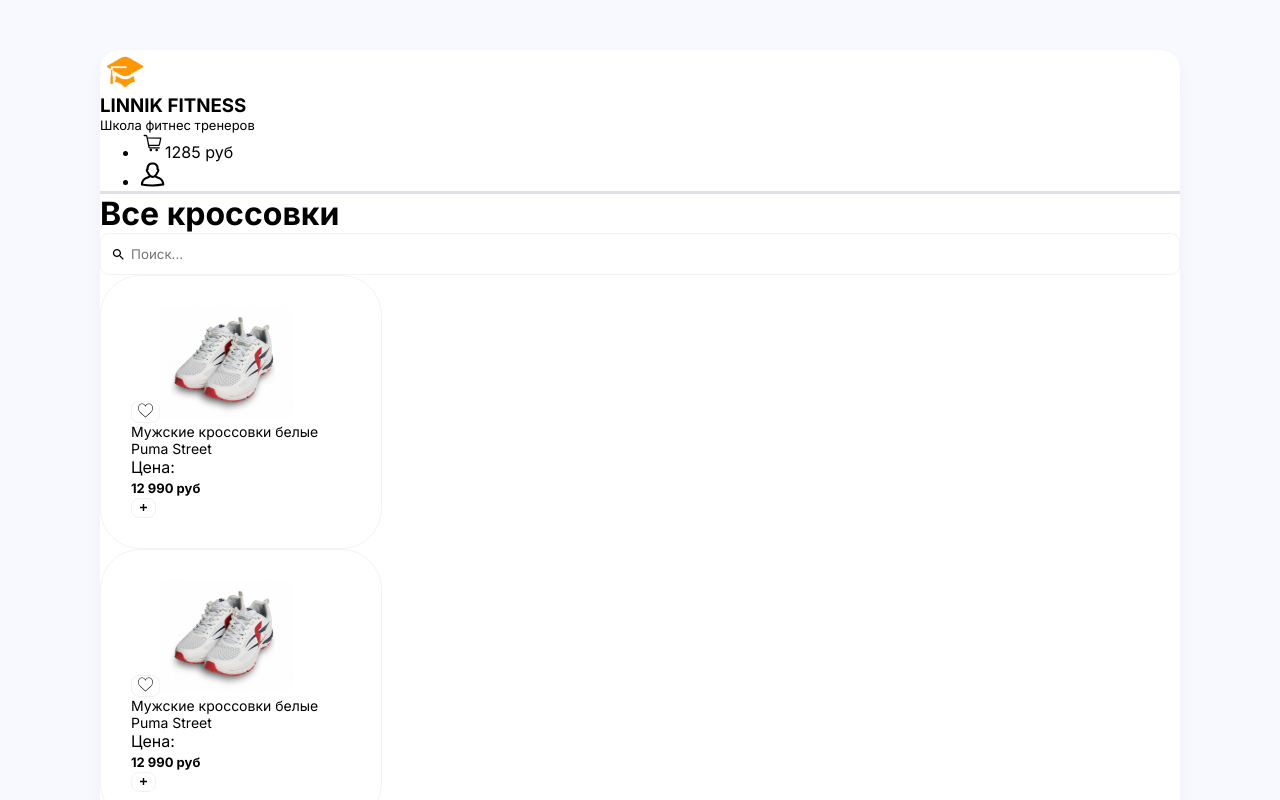
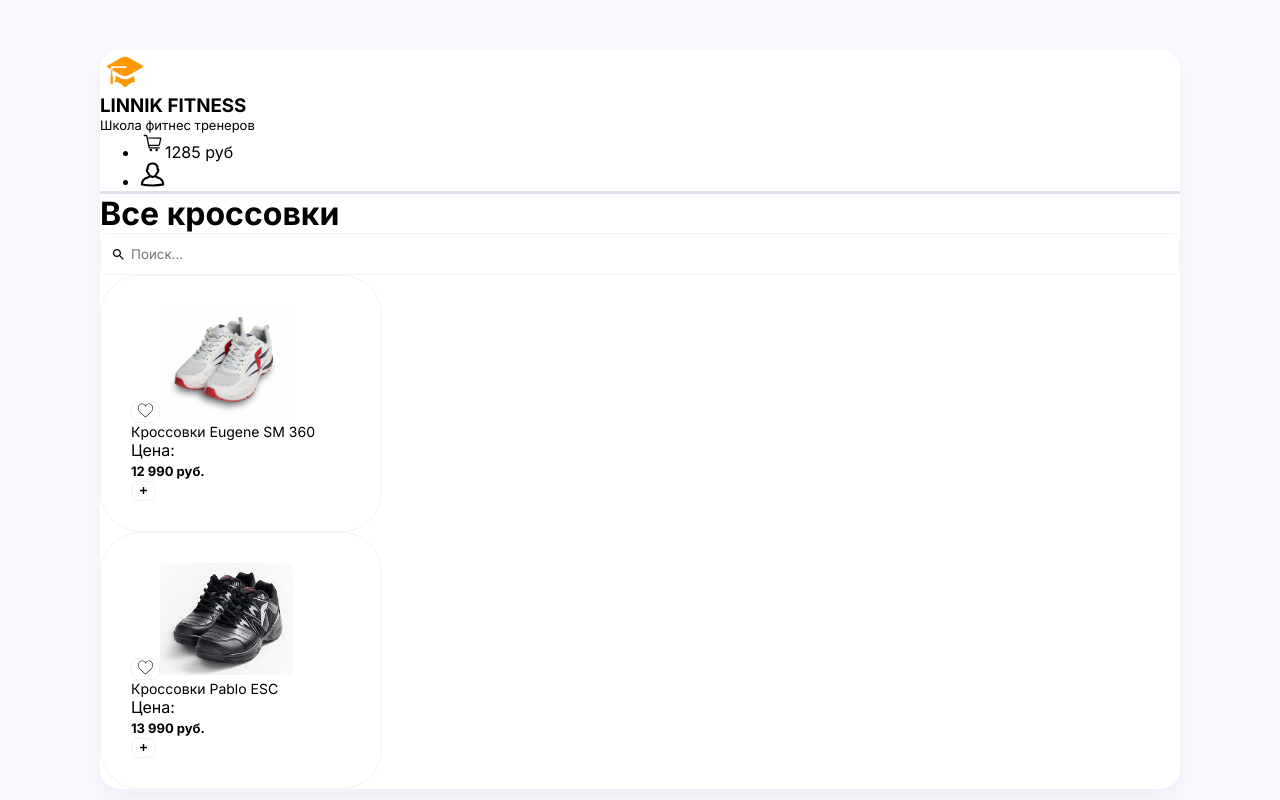
Before and after one commit to GaltDaniil/SneakersShop, a React (Create React App) app: page / in a window 1280 px wide. Shown: the top 800 px of the page. Built offline with nearby package versions, Linux system fonts and the light colour scheme.

Commit message:
third lesson

```diff
--- a/src/App.js
+++ b/src/App.js
@@ -5,13 +5,19 @@
 import { Header } from './components/Header';
 import { Drawer } from './components/Drawer';
 
+const arr = [
+  {name: 'Кроссовки Eugene SM 360', price: '12 990 руб.', img: '/img/sneakers/1.jpg',},
+  {name: 'Кроссовки Pablo ESC ', price: '13 990 руб.', img: '/img/sneakers/2.jpg',}
+
+]
+
 function App() {
   return (
     <div className="wrapper clear">
       <Header/>
       <Drawer/>
+
         <div className="content p-40 ">
-
           <div className='d-flex justify-between'>
             <h1 className=''>Все кросcовки</h1>
             <div className='search'>
@@ -19,17 +25,12 @@
               <input placeholder='Поиск...' />
             </div>
           </div>
-{/* кросовки */}
 
           <div className='d-flex pt-40 flex-wrap'>
-          <Card/>
-          <Card/>
-          <Card/>
-
-
-
+            {arr.map((el)=>
+            <Card name={el.name} price={el.price} img={el.img}/>
+            )}
           </div>
-
         </div>
       </div>
     );
--- a/src/components/Card.js
+++ b/src/components/Card.js
@@ -1,15 +1,15 @@
-function Card() {
+function Card(props) {
     return(
         <div className="card">
                 <button className='btnLike'>
                   <img  width={15} height={15} src="/img/unlike.svg" alt="unlike" />
                 </button>
-              <img width={133} height={112} src="/img/sneakers/1.jpg" alt="" />
-              <h5>Мужские кроссовки белые Puma Street</h5>
+              <img width={133} height={112} src={props.img} alt="" />
+              <h5>{props.name}</h5>
               <div className='d-flex justify-between pt-10 align-center'>
                 <div className='d-flex flex-column'>
                   <p>Цена:</p>
-                  <b>12 990 руб</b>
+                  <b>{props.price}</b>
                 </div>
                 <button className='button'>
                   <img width={11} height={11} src="/img/plus2.svg" alt="Plus" />
```
